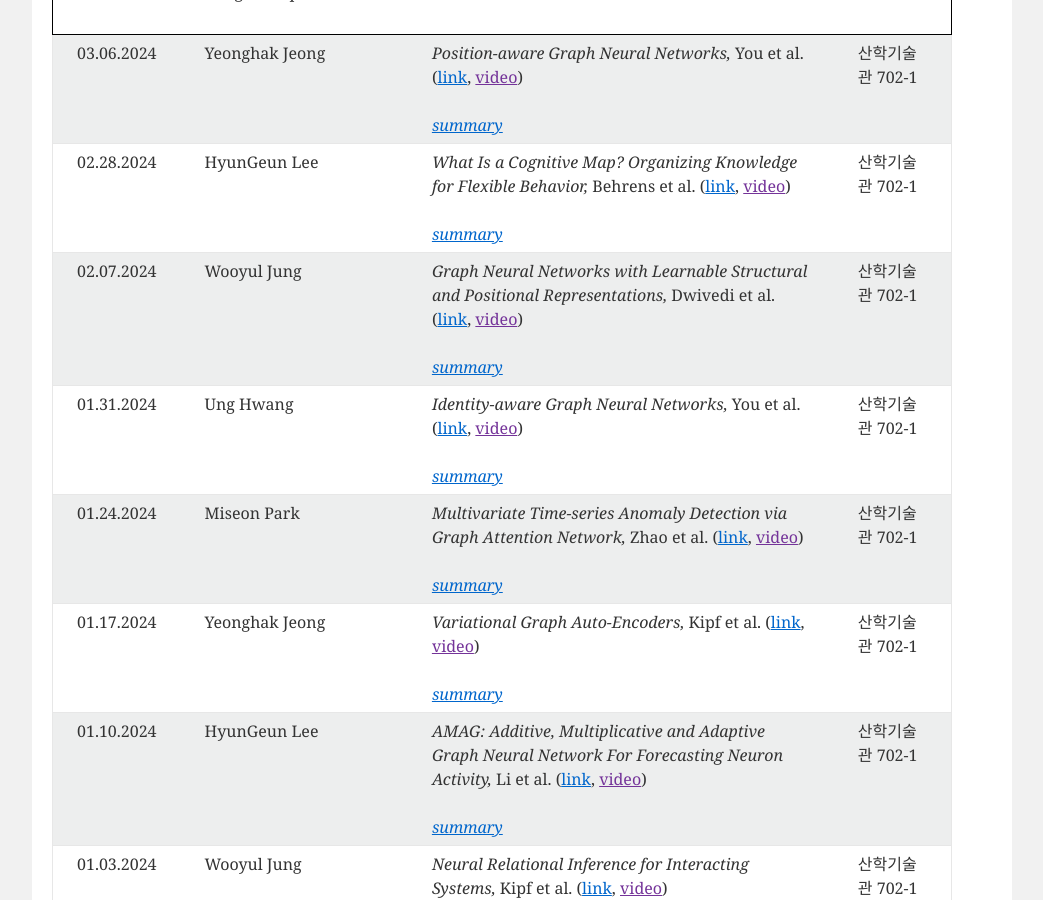
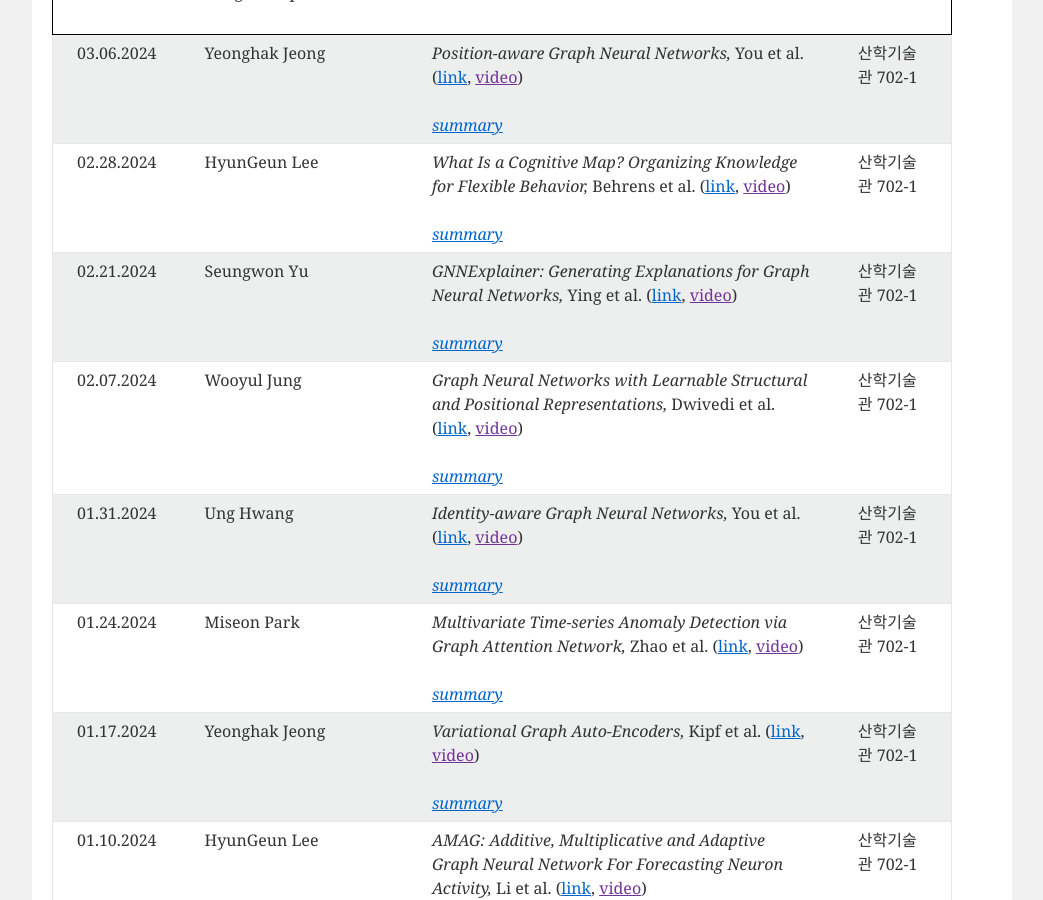
Before and after one commit to niai-lab/GraphML-JC, a Jekyll site: the page built from index.html, in a window 1280 px wide and 900 px high, scrolled down 1006 px. Shown: the whole window, without its empty margins (118-1161 px from the left). Built offline with Jekyll 4.4.1, drawn with Linux system fonts in a browser that asks for light colours.

Commit message:
Update meeting_info.yml

```diff
--- a/_data/meeting_info.yml
+++ b/_data/meeting_info.yml
@@ -21,6 +21,15 @@
   url: https://www.sciencedirect.com/science/article/pii/S0896627318308560
   location: "산학기술관 702-1"
   summary: >
+
+- presenter: Seungwon Yu
+  date: 02.21.2024
+  paper: "GNNExplainer: Generating Explanations for Graph Neural Networks"
+  authors: Ying et al.
+  url: https://arxiv.org/abs/1903.03894
+  location: "산학기술관 702-1"
+  summary: >
+
 
 - presenter: Wooyul Jung
   date: 02.07.2024
```
